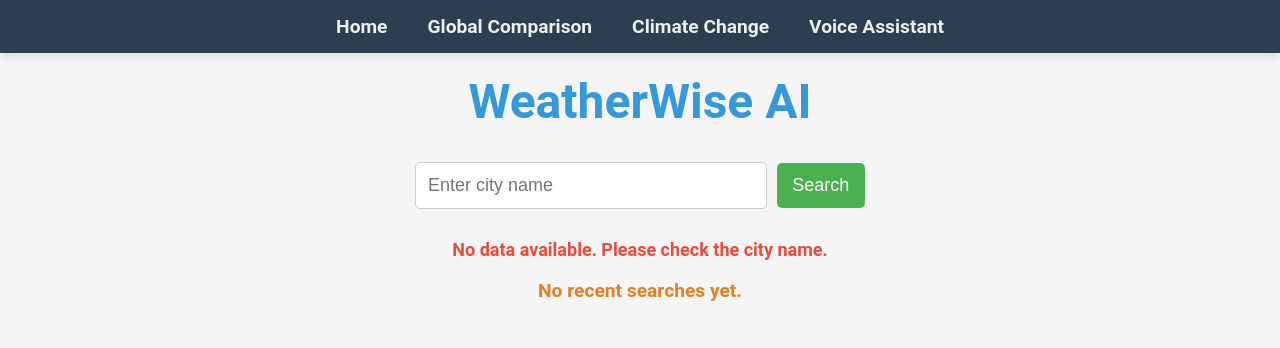
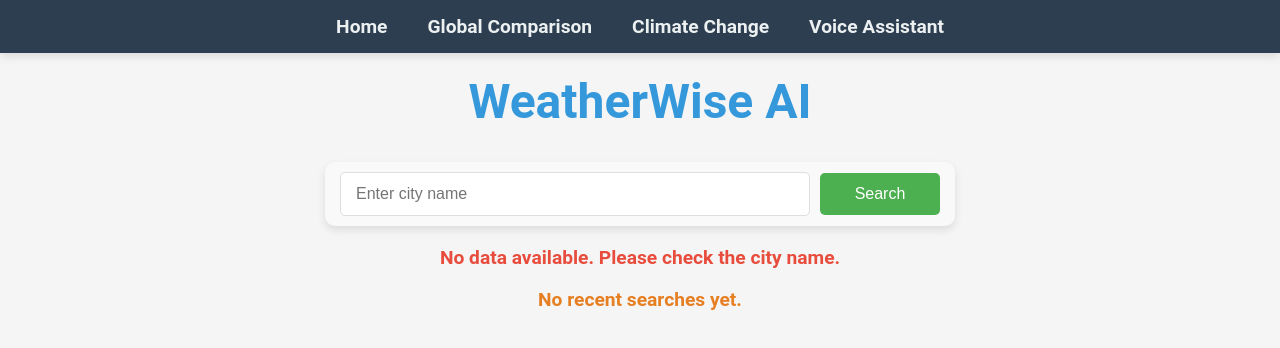
Before and after one commit to prashantsaini1525/WeatherWise-AI, a React (Vite) app: page / in a window 1280 px wide. Shown: the top 348 px of the page. Built offline with nearby package versions, Linux system fonts and the light colour scheme.

Commit message:
CSS styles

```diff
--- a/src/components/SearchBar.jsx
+++ b/src/components/SearchBar.jsx
@@ -10,8 +10,9 @@ const SearchBar = ({ city, handleCityChange, handleCitySelect, handleSearch, sug
                 onChange={(e) => handleCityChange(e.target.value)} // Update city on input change
                 placeholder="Enter city name"
                 className="search-bar-input"
+                aria-label="City Name Input"
             />
-            <button onClick={handleSearch} className="search-button">
+            <button onClick={handleSearch} className="search-button" aria-label="Search Button">
                 Search
             </button>
 
--- a/src/components/WeatherDisplay.jsx
+++ b/src/components/WeatherDisplay.jsx
@@ -4,23 +4,34 @@ import "../styles/WeatherDisplay.css";  // Ensure you import the CSS file
 const WeatherDisplay = ({ weather }) => {
     if (!weather) return <p className="no-data">No data available. Please check the city name.</p>;
 
+
     return (
         <div className="weather-display">
-            <h2 className="city-name">{weather.location.name}</h2>
+            <h2>{weather.location.name}, {weather.location.region}</h2>
+            <h2>{weather.location.country}</h2>
             <div className="weather-info">
                 <img
                     src={`https:${weather.current.condition.icon}`}
                     alt={weather.current.condition.text}
-                    className="weather-icon"
                 />
                 <div className="weather-details">
                     <p className="temp">
                         Temperature: {weather.current.temp_c}°C / {weather.current.temp_f}°F
                     </p>
+                    <p className="time">Local Time: {weather.location.localtime}</p>
                     <p className="condition">Weather: {weather.current.condition.text}</p>
                     <p className="humidity">Humidity: {weather.current.humidity}%</p>
                     <p className="wind-speed">Wind Speed: {weather.current.wind_kph} km/h</p>
                     <p className="feels-like">Feels Like: {weather.current.feelslike_c}°C</p>
+                    <p className="dew-point">Dew Point: {weather.current.dewpoint_c}°C</p>
+                    <p className="pressure">Pressure: {weather.current.pressure_mb} hPa</p>
+                    <p className="precipitation">Precipitation: {weather.current.precip_mm} mm</p>
+                    <p className="visibility">Visibility: {weather.current.vis_km} km</p>
+                    <p className="gust">Gust: {weather.current.gust_kph} km/h</p>
+                    <p className="uv-index-description">{weather.current.uv_description}</p>
+                    <p className="heatindex">Heat Index: {weather.current.heatindex_c}°C</p>
+                    {/* <p className="air-quality">Air Quality (NO2): {weather.current.no2} µg/m³</p> */}
+                    <p className="last-updated">Last Updated: {weather.current.last_updated}</p>
                 </div>
             </div>
         </div>
--- a/src/components/WeatherRecommendations.jsx
+++ b/src/components/WeatherRecommendations.jsx
@@ -58,7 +58,7 @@ const WeatherRecommendations = ({ weather }) => {
     };
 
     return (
-        <div class="weather-recommendations">
+        <div className="weather-recommendations">
             <h3>Recommendations:</h3>
             <ul>
                 {getRecommendations().map((recommendation, index) => (
--- a/src/styles/HomePage.css
+++ b/src/styles/HomePage.css
@@ -14,116 +14,3 @@ h1 {
     font-size: 3rem;
     margin-top: 20px;
 }
-
-/* Search Bar Styles */
-.search-bar-container {
-    display: flex;
-    justify-content: center;
-    margin-top: 30px;
-}
-
-.search-bar {
-    width: 100%;
-    max-width: 500px;
-    padding: 10px;
-    font-size: 1.2rem;
-    border-radius: 5px;
-    border: 1px solid #ddd;
-    outline: none;
-}
-
-.search-bar:focus {
-    border-color: #3498db;
-}
-
-/* Weather Display Styles */
-/* .weather-info {
-    display: flex;
-    flex-direction: column;
-    align-items: center;
-    justify-content: center;
-    margin-top: 40px;
-    background-color: #ffffff;
-    padding: 30px;
-    border-radius: 10px;
-    box-shadow: 0 4px 8px rgba(0, 0, 0, 0.1);
-}
-
-.weather-info h2 {
-    font-size: 2.5rem;
-    margin: 10px 0;
-    color: #3498db;
-}
-
-.weather-info .temp {
-    font-size: 3rem;
-    font-weight: bold;
-}
-
-.weather-info .weather-description {
-    font-size: 1.5rem;
-    color: #777;
-}
-
-.weather-info img {
-    width: 50px;
-    height: 50px;
-} */
-
-/* Weather Recommendations */
-/* .weather-recommendations {
-    margin-top: 40px;
-    text-align: center;
-}
-
-.weather-recommendations h3 {
-    font-size: 1.8rem;
-    color: #3498db;
-    margin-bottom: 15px;
-}
-
-.weather-recommendations ul {
-    list-style-type: none;
-    padding: 0;
-}
-
-.weather-recommendations li {
-    font-size: 1.2rem;
-    color: #555;
-    margin: 10px 0;
-} */
-
-/* Recent Searches */
-/* .recent-searches-container {
-    margin-top: 40px;
-    padding: 20px;
-    background-color: #ffffff;
-    border-radius: 10px;
-    box-shadow: 0 4px 8px rgba(0, 0, 0, 0.1);
-} */
-
-/* .recent-searches-container h3 {
-    font-size: 1.8rem;
-    margin-bottom: 20px;
-    color: #2c3e50;
-} */
-
-/* .recent-searches-container .city-item {
-    display: flex;
-    justify-content: space-between;
-    align-items: center;
-    margin-bottom: 10px;
-} */
-
-/* .recent-searches-container .delete-btn {
-    background-color: #e74c3c;
-    color: #fff;
-    border: none;
-    padding: 5px 10px;
-    cursor: pointer;
-    border-radius: 5px;
-} */
-/*
-.recent-searches-container .delete-btn:hover {
-    background-color: #c0392b;
-} */
--- a/src/styles/RecentSearches.css
+++ b/src/styles/RecentSearches.css
@@ -1,21 +1,3 @@
-:root {
-    --font-large: 1.8rem;
-    --font-medium: 1.2rem;
-    --font-small: 1rem;
-}
-
-.recent-searches-title {
-    font-size: var(--font-large);
-}
-
-.city-name {
-    font-size: var(--font-medium);
-}
-
-.no-recent-searches {
-    font-size: var(--font-medium);
-}
-
 /* Container for recent searches */
 .recent-searches-container {
     background-color: #ffffff;
@@ -30,7 +12,7 @@
 
 /* Title for recent searches */
 .recent-searches-title {
-    font-size: var(--font-large);
+    font-size: 1.8rem;
     margin: 0px;
     padding: 10px;
     color: #2c3e50;
@@ -63,7 +45,7 @@
 
 /* Styling for the city name */
 .city-name {
-    font-size: var(--font-medium);
+    font-size: 1.2rem;
     color: #555;
     margin: 0;
     line-height: 1; /* Prevent unnecessary spacing */
@@ -78,7 +60,7 @@
     border-radius: 5px;
     cursor: pointer;
     transition: background-color 0.3s ease;
-    font-size: var(--font-medium);
+    font-size: 1.2rem;
     line-height: 1; /* Ensure consistent height with text */
 }
 
@@ -94,7 +76,7 @@
 /* Message when no recent searches are available */
 .no-recent-searches {
     color: #e67e22;
-    font-size: var(--font-medium);
+    font-size: 1.2rem;
     text-align: center;
     font-weight: bold;
 }
--- a/src/styles/SearchBar.css
+++ b/src/styles/SearchBar.css
@@ -3,24 +3,28 @@
 /* Container for the search bar */
 .search-bar-container {
     position: relative;
-    margin: 30px auto;
-    width: 450px;
-    text-align: center;
+    margin: 20px auto;
+    width: 100%;
+    max-width: 600px; /*Limit the maximum width*/
     display: flex;
     justify-content: space-between;
     align-items: center;
+    background-color: #f9f9f9; /* Light background for the container */
+    padding: 10px 15px;
+    border-radius: 10px; /* Soft, rounded edges */
+    box-shadow: 0 4px 8px rgba(0, 0, 0, 0.1); /* Subtle shadow */
 }
 
-/* Input field style */
+/* Input Field */
 .search-bar-input {
-    width: 80%; /* 75% of the container width */
-    padding: 12px;
-    font-size: 18px;
-    border: 1px solid #ccc;
+    flex-grow: 1; /* Responsive width */
+    padding: 12px 15px;
+    font-size: 16px;
+    border: 1px solid #ddd;
     border-radius: 5px;
     outline: none;
-    transition: border-color 0.3s ease;
-    box-sizing: border-box; /*Prevents padding from affecting the width*/
+    transition: all 0.3s ease;
+    z-index: 1; /* Ensure it is above other elements */
 }
 
 /* Input field focus state */
@@ -31,7 +35,7 @@
 
 /* Button style */
 .search-button {
-    width: 20%; /* 20% of the container width */
+    min-width: 120px; /* Button size responsiveness */
     margin-left: 10px;
     padding: 12px;
     background-color: #4CAF50;
@@ -39,7 +43,7 @@
     border: none;
     border-radius: 5px;
     cursor: pointer;
-    font-size: 18px;
+    font-size: 16px;
     transition: background-color 0.3s ease;
 }
 
@@ -50,30 +54,35 @@
 
 /* Suggestions dropdown */
 .suggestions-list {
+    margin-top: 5px;
     position:absolute;
-    top: 100%; /* Position below the input field */
+    top: 100%;
     left: 0;
-    right: 0;
-    width: 78%; /* Ensure the dropdown is the same width as the input */
+    width: 100%; /* Ensure the dropdown is the same width as the input */
     list-style-type: none;
     padding: 0;
     margin: 0;
+    background: #fff;
+    border-radius: 5px; /* Rounded corners for the dropdown */
+    box-shadow: 0 4px 8px rgba(0, 0, 0, 0.1);
+    max-height: 200px;
+    overflow-y: auto;
+    z-index: 1000;
     border: 1px solid #ccc;
-    background: #fff;
-    z-index: 10;
-    max-height: 150px;
-    overflow-y: auto;
-    box-shadow: 0 4px 8px rgba(0, 0, 0, 0.1);
-    border-radius: 5px; /* Rounded corners for the dropdown */
     box-sizing: border-box; /*Prevents padding from affecting the width*/
 }
 
 /* Individual suggestion item */
 .suggestion-item {
-    padding: 8px 12px; /* Adjust padding for a better look */
+    font-size: 16px;
+    padding: 10px 15px; /* Adjust padding for a better look */
     cursor: pointer;
+    transition: background-color 0.3s ease;
     border-bottom: 1px solid #eee;
-    transition: background-color 0.3s ease;
+}
+
+.suggestion-item:last-child {
+    border-bottom: none; /* Remove border for the last item */
 }
 
 /* Suggestion item hover effect */
--- a/src/styles/WeatherDisplay.css
+++ b/src/styles/WeatherDisplay.css
@@ -5,16 +5,16 @@
     border-radius: 8px;
     box-shadow: 0 4px 8px rgba(0, 0, 0, 0.1);
     max-width: 400px;
-    margin: 0 auto;
+    margin: 40px auto;
     text-align: center;
     font-family: 'Arial', sans-serif;
 }
 
 /* Heading for the city name */
-.city-name {
-    font-size: 24px;
-    color: #333;
-    margin-bottom: 10px;
+.weather-display h2 {
+    font-size: 2.5rem;
+    margin: 10px 0;
+    color: #3498db;
 }
 
 /* Weather info container */
@@ -23,31 +23,44 @@
     align-items: center;
     justify-content: center;
     flex-direction: column;
+    margin-top: 10px;
+    padding: 30px;
+    background-color: #ffffff;
+    border-radius: 10px;
+    box-shadow: 0 4px 8px rgba(0, 0, 0, 0.1);
 }
 
 /* Weather icon styling */
-.weather-icon {
-    width: 80px;
-    height: 80px;
-    margin-bottom: 20px;
+.weather-info img {
+    width: 60px;
+    height: 60px;
+    margin-bottom: 0px;
 }
 
-/* Weather details section */
+/* Weather details Alignment */
 .weather-details {
     text-align: left;
 }
 
-/* Styling for individual weather parameters */
-.temp, .condition, .humidity, .wind-speed, .feels-like {
-    font-size: 16px;
+/* Temprature Heading styling */
+.weather-details .temp {
+    margin: 0;
+    font-size: 3rem;
+    font-weight: bold;
+    color: #555;
+}
+
+/* Styling for every weather parameters*/
+.weather-details p{
+    font-size: 1.3rem;
+    color: #777;
     margin-bottom: 10px;
-    color: #555;
 }
 
 /* Error message when no data is available */
 .no-data {
     color: #e74c3c;
-    font-size: 18px;
+    font-size: 1.2rem;
     text-align: center;
     font-weight: bold;
 }
```
